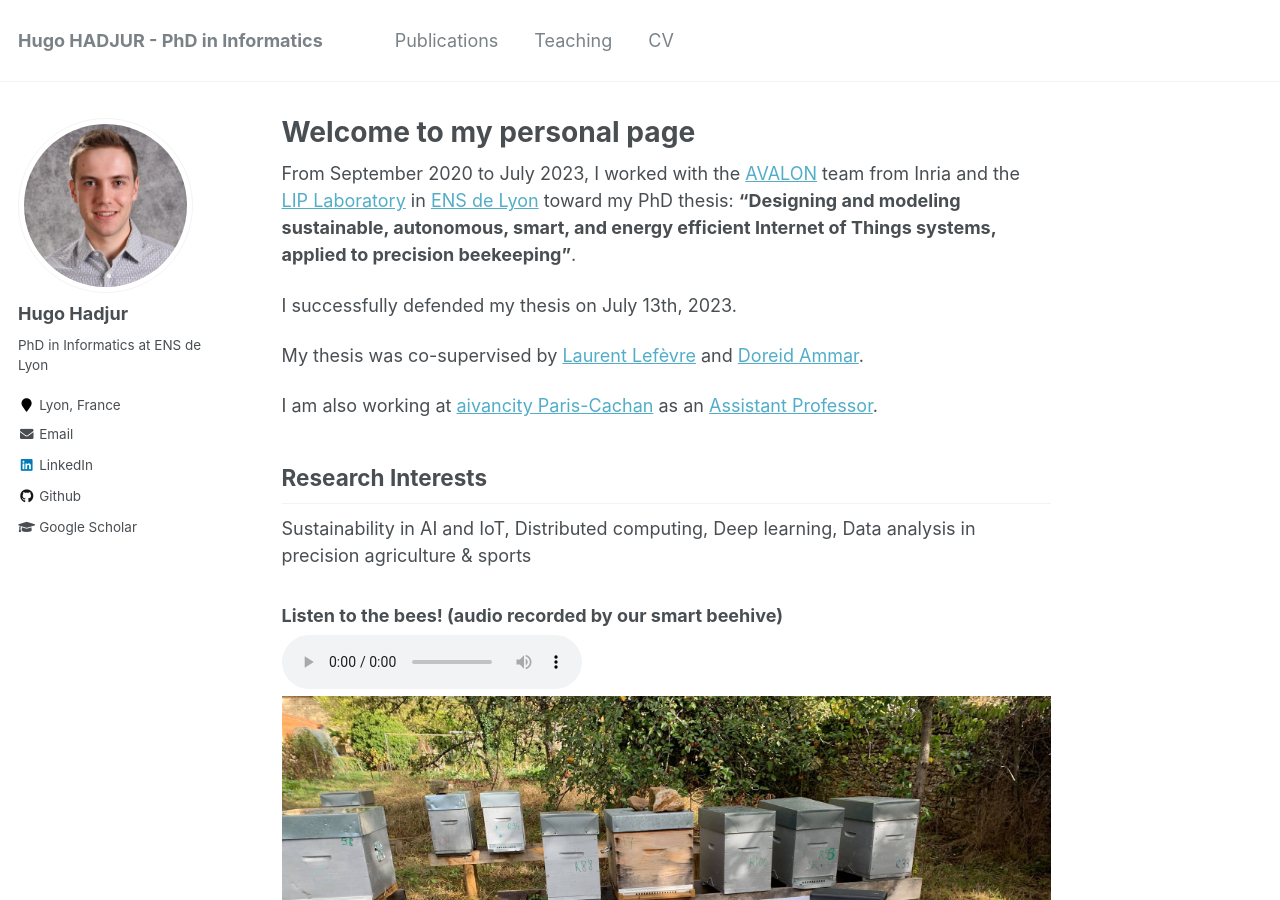
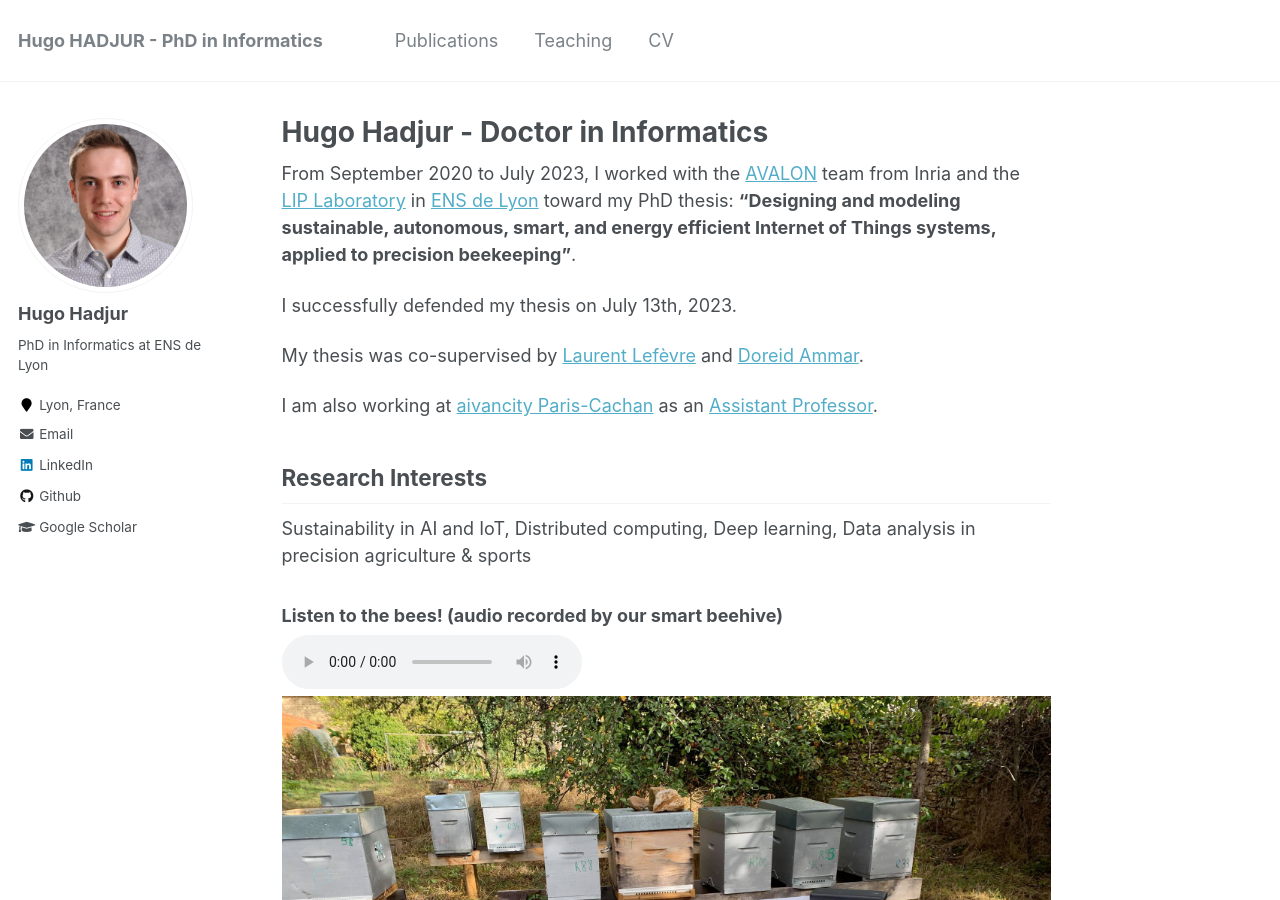
Before and after one commit to hadjurh/hadjurh.github.io, a Jekyll site: the page built from _pages/about.md, in a window 1280 px wide and 900 px high. Built offline with Jekyll 4.4.1, drawn with Linux system fonts in a browser that asks for light colours.

Commit message:
title of page

```diff
--- a/_pages/about.md
+++ b/_pages/about.md
@@ -1,6 +1,6 @@
 ---
 permalink: /
-title: "Welcome to my personal page"
+title: "Hugo Hadjur - Doctor in Informatics"
 excerpt: "About me"
 author_profile: true
 redirect_from:
```
